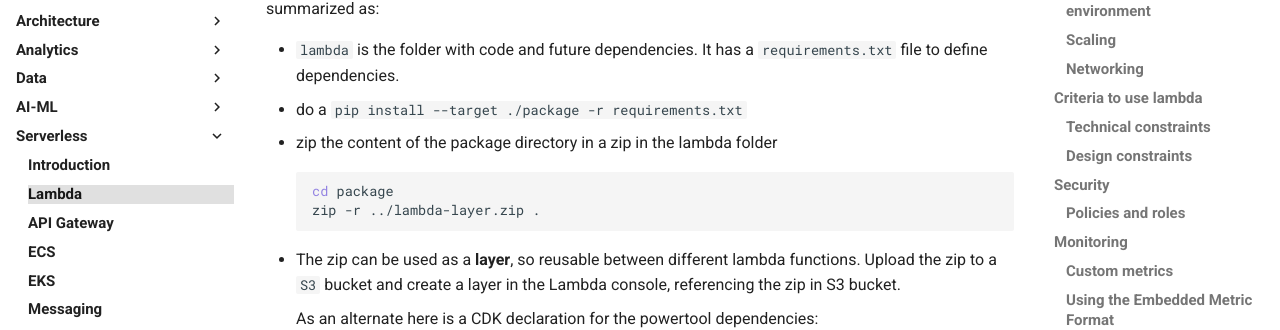
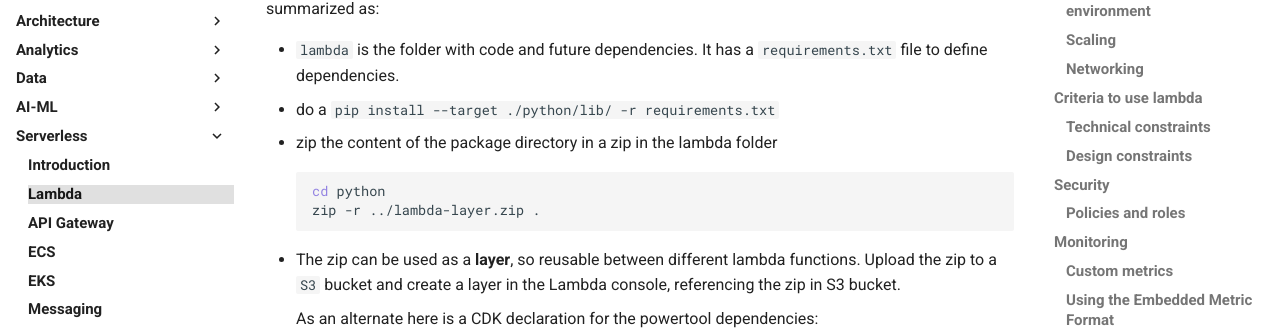
Before and after one commit to jbcodeforce/yarfba, an MkDocs documentation site: the page built from docs/serverless/lambda.md, in a window 1280 px wide and 900 px high, scrolled down 10466 px. Shown: the part 159-489 px from the top of the window. Built offline with MkDocs 1.6.1 and Material for MkDocs 9.7.7, drawn with Linux system fonts in a browser that asks for light colours; comment, search, counter and statistics services are not loaded.

Commit message:
update on lambda

````diff
--- a/docs/serverless/lambda.md
+++ b/docs/serverless/lambda.md
@@ -339,11 +339,11 @@ by bin(5min)
 It is common to have a function that needs libraries not in the standard Python 3.x environment. The approach is to use a zip file as source of the dependencies. The process to build such zip can be summarized as:
 
 * `lambda` is the folder with code and future dependencies. It has a `requirements.txt` file to define dependencies.
-* do a `pip install --target ./package -r requirements.txt`
+* do a `pip install --target ./python/lib/ -r requirements.txt`
 * zip the content of the package directory in a zip in the lambda folder
 
     ```sh
-    cd package
+    cd python
     zip -r ../lambda-layer.zip .
     ```
 
````
